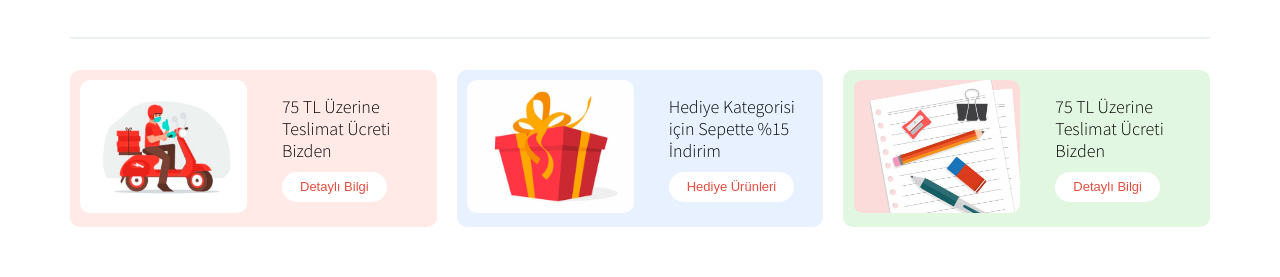
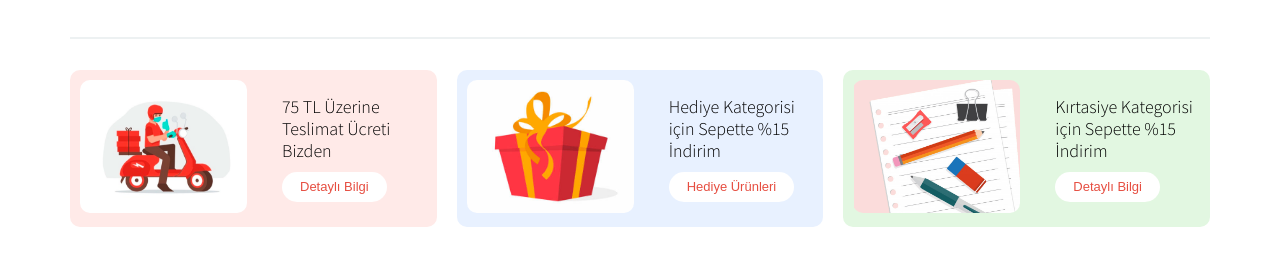
Before and after one commit to tolgagnydnn/ciceksepeticase, a React (Create React App) app: page / in a window 1280 px wide. Shown: the part 309-586 px from the top of the page. Built offline with nearby package versions, Linux system fonts and the light colour scheme; no server answers; what axios-mock-adapter would draw is missing.

Commit message:
Discountcard component was edited

```diff
--- a/src/views/homepage/Main/Main.tsx
+++ b/src/views/homepage/Main/Main.tsx
@@ -7,12 +7,15 @@ import './style.scss'
 // Images
 import categoryicon from '../../../assets/images/categories.png'
 import activecategoryicon from '../../../assets/images/activecategory.png'
+import deliveryicon from '../../../assets/images/deliveryicon.png'
+import gifticon from '../../../assets/images/gifticon.png'
+import stationaryicon from '../../../assets/images/stationaryicon.png'
 
 // Components
 import BreadCrumb from '../components/BreadCrumb/BreadCrumb'
 import Categories from '../components/Categories/Categories'
 import ProductCard from '../components/ProductCard/ProductCard'
-import DiscountCards from './components/DiscountCards'
+import DiscountCard from './components/DiscountCard'
 
 
 const Main = () => {
@@ -48,7 +51,24 @@ const Main = () => {
             <ProductCard/>
         </div>
         <div className='main__discountcards'>
-            <DiscountCards/>
+            <DiscountCard
+              image={deliveryicon}
+              title={'75 TL Üzerine Teslimat Ücreti Bizden'}
+              buttonTitle={'Detaylı Bilgi'}
+              color={'#FFEAE8'}
+            />
+            <DiscountCard
+              image={gifticon}
+              title={'Hediye Kategorisi için Sepette %15 İndirim'}
+              buttonTitle={'Hediye Ürünleri'}
+              color={'#E8F1FF'}
+            />
+            <DiscountCard
+              image={stationaryicon}
+              title={'Kırtasiye Kategorisi için Sepette %15 İndirim'}
+              buttonTitle={'Detaylı Bilgi'}
+              color={'#E2F7E1'}
+            />
         </div>
       </div>
     </div>
--- /dev/null
+++ b/src/views/homepage/Main/components/DiscountCard.tsx
@@ -0,0 +1,25 @@
+// Styles
+import './style.scss'
+
+const DiscountCard = (props: any) => {
+    const { image, title, buttonTitle, color } = props
+
+    return (
+
+        <div className='discountcard' style={{background: `${color}` }}>
+            <div className='card-image'>
+                <img src={image} alt="deliveryicon" />
+            </div>
+            <div className='discountcard__info'>
+                <div className='discountcard-title'>
+                    <span> {title} </span>
+                </div>
+                <div className='discountcard-btn'>
+                    <button> {buttonTitle} </button>
+                </div>
+            </div>
+        </div>
+    )
+}
+
+export default DiscountCard
--- a/src/views/homepage/Main/components/DiscountCards.tsx
+++ /dev/null
@@ -1,82 +0,0 @@
-// Styles
-import './style.scss'
-
-// Images
-import deliveryicon from '../../../../assets/images/deliveryicon.png'
-import gifticon from '../../../../assets/images/gifticon.png'
-import stationaryicon from '../../../../assets/images/stationaryicon.png'
-
-const DiscountCards = () => {
-
-    // const discountsCard = [
-    //     {
-    //         id: 0,
-    //         image: require('../../../../assets/images/deliveryicon.png'),
-    //         title: "75 TL Üzerine Teslimat Ücreti Bizden",
-    //         button: "Detaylı Bilgi"
-    //     },
-    //     {
-    //         id: 1,
-    //         image: require('../../../../assets/images/gifticon.png'),
-    //         title: "Hediye Kategorisi için Sepette %15 İndirim",
-    //         button: "Hediye Ürünleri"
-    //     },
-    //     {
-    //         id: 2,
-    //         image: require('../../../../assets/images/stationaryicon.png'),
-    //         title: "Kırtasiye Kategorisi için Sepette %15 İndirim",
-    //         button: "Detaylı Bilgi"
-    //     }
-    // ]
-
-
-    return (
-        <>
-            <div className='discountcard deliveryicon-card'>
-                <div className='card-image'>
-                    <img src={deliveryicon} alt="deliveryicon" />
-                </div>
-                <div className='discountcard__info'>
-                    <div className='discountcard-title'>
-                        <span> 75 TL Üzerine Teslimat Ücreti Bizden </span>
-                    </div>
-                    <div className='discountcard-btn'>
-                        <button> Detaylı Bilgi </button>
-                    </div>
-                </div>
-            </div>
-
-            <div className='discountcard gifticon-card'>
-                <div className='card-image'>
-                    <img src={gifticon} alt="gifticon" />
-                </div>
-                <div className='discountcard__info'>
-                    <div className='discountcard-title'>
-                        <span> Hediye Kategorisi için Sepette %15 İndirim </span>
-                    </div>
-                    <div className='discountcard-btn'>
-                        <button> Hediye Ürünleri </button>
-                    </div>
-                </div>
-            </div>
-
-            <div className='discountcard stationaryicon-card'>
-                <div className='card-image'>
-                    <img src={stationaryicon} alt="stationaryicon" />
-                </div>
-                <div className='discountcard__info'>
-                    <div className='discountcard-title'>
-                        <span> 75 TL Üzerine Teslimat Ücreti Bizden </span>
-                    </div>
-                    <div className='discountcard-btn'>
-                        <button> Detaylı Bilgi </button>
-                    </div>
-                </div>
-            </div>
-
-
-        </>
-    )
-}
-
-export default DiscountCards
--- a/src/views/homepage/Main/components/style.scss
+++ b/src/views/homepage/Main/components/style.scss
@@ -33,19 +33,6 @@
         }
     }
 }
-
-.deliveryicon-card {
-    background: #FFEAE8;
-}
-
-.gifticon-card {
-    background: #E8F1FF;
-}
-
-.stationaryicon-card {
-    background: #E2F7E1;
-}
-
 
 // Responsives
 @media (max-width: 767.98px) {
```
